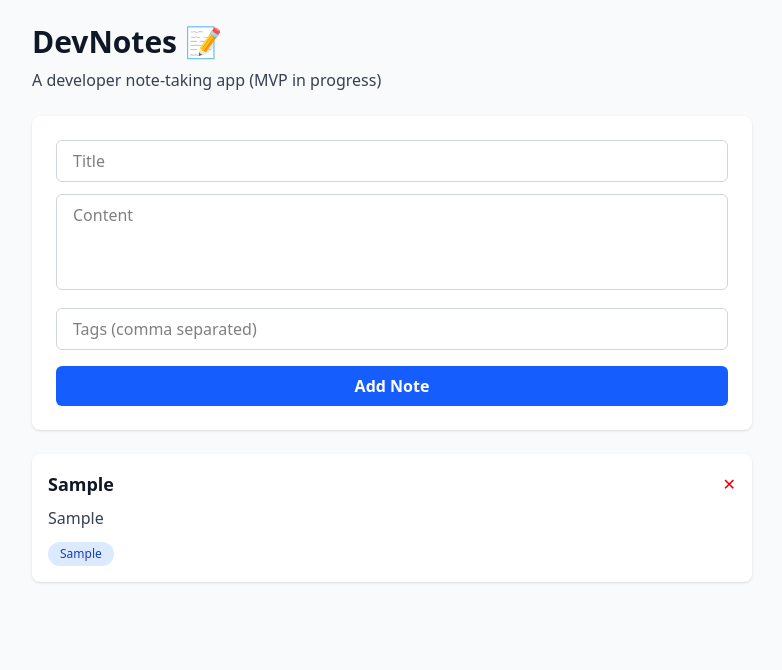
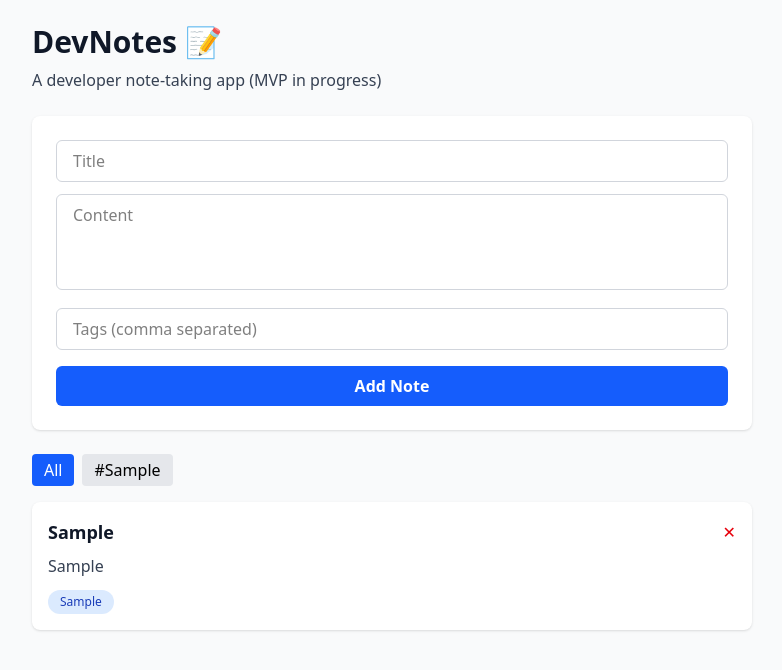
Before and after one commit to rayto510/devnotes, a React (Vite) app: page / in a window 1280 px wide. Both pictures are taken after typing "Sample", "Sample", "Sample" into the empty fields and a click on the button "Add Note". Shown: the top 670 px of the page, without its empty margins (248-1030 px from the left). Built offline with nearby package versions, Linux system fonts and the light colour scheme.

Commit message:
filter by tags

```diff
--- a/src/App.tsx
+++ b/src/App.tsx
@@ -11,6 +11,9 @@ interface Note {
 
 function App() {
   const [notes, setNotes] = useState<Note[]>([]);
+  const [selectedTag, setSelectedTag] = useState<string | null>(null);
+
+  const allTags = Array.from(new Set(notes.flatMap((note) => note.tags || [])));
 
   const handleSave = (note: Note) => {
     const newNote = {
@@ -23,6 +26,10 @@ function App() {
     setNotes((prevNotes) => prevNotes.filter((note) => note.id !== id));
   };
 
+  const filteredNotes = selectedTag
+    ? notes.filter((note) => note.tags?.includes(selectedTag))
+    : notes;
+
   return (
     <div className="min-h-screen bg-gray-50 dark:bg-gray-900">
       <main className="mx-auto max-w-3xl p-6">
@@ -33,7 +40,32 @@ function App() {
           A developer note-taking app (MVP in progress)
         </p>
         <NoteForm onSave={handleSave} />
-        <NotesList notes={notes} onDelete={handleDelete} />
+        <div className="my-4 flex flex-wrap gap-2">
+          <button
+            onClick={() => setSelectedTag(null)}
+            className={`rounded px-3 py-1 ${selectedTag === null ? 'bg-blue-600 text-white' : 'bg-gray-200'}`}
+          >
+            All
+          </button>
+          {allTags.map((tag) => (
+            <button
+              key={tag}
+              onClick={() => setSelectedTag(tag)}
+              className={`rounded px-3 py-1 ${selectedTag === tag ? 'bg-blue-600 text-white' : 'bg-gray-200'}`}
+            >
+              #{tag}
+            </button>
+          ))}
+        </div>
+
+        {/* Show currently selected tag filter */}
+        {selectedTag && (
+          <p className="mb-4 text-sm text-gray-600">
+            Filtering by <strong>#{selectedTag}</strong>
+          </p>
+        )}
+
+        <NotesList notes={filteredNotes} onDelete={handleDelete} />
       </main>
     </div>
   );
```
Also changed, not shown: 1 other file (tests, documents, lock files or other folders).
